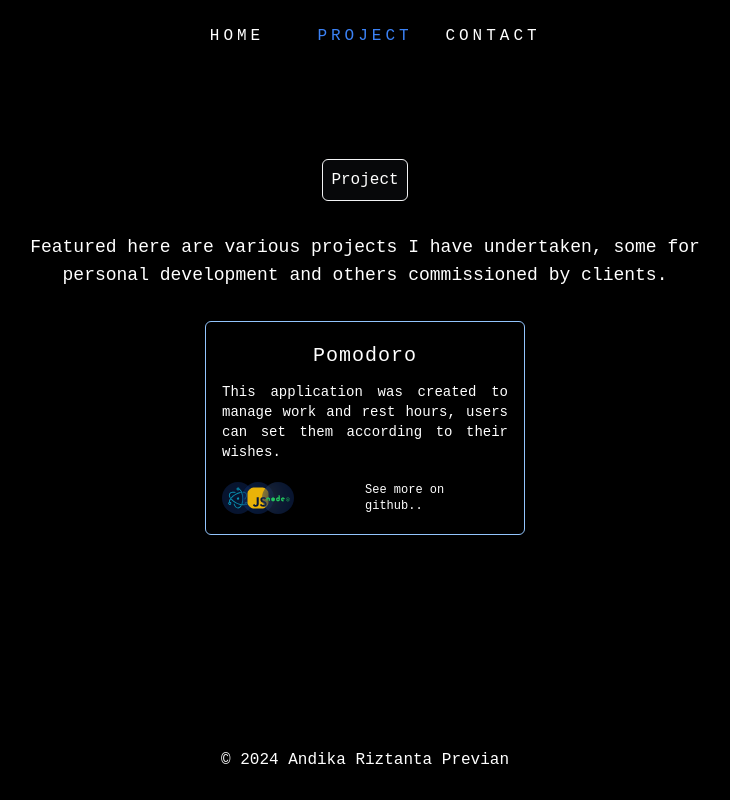
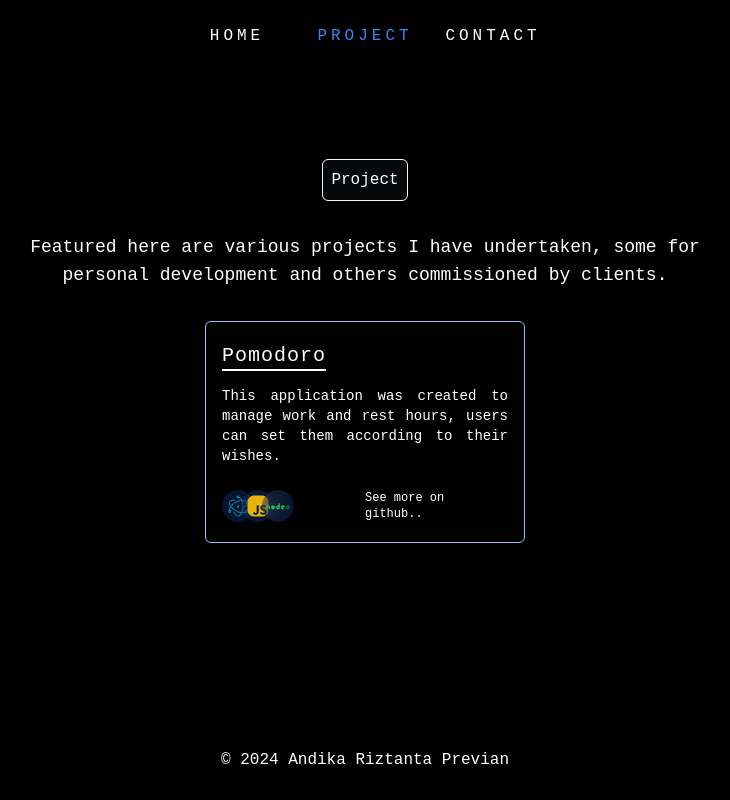
Before and after one commit to AndikaRiztantaPrevian/PORTOFOLIO, a React (Vite) app: page /project in a window 1280 px wide. Shown: the whole page, without its empty margins (275-1005 px from the left). Built offline with nearby package versions, Linux system fonts and the light colour scheme; the HTML template or start-up script is replaced by a standard one; a web font is replaced by a local one.

Commit message:
Ketinggalan

```diff
--- a/src/components/project/CardProject.jsx
+++ b/src/components/project/CardProject.jsx
@@ -8,11 +8,11 @@ const CardProject = () => {
     <div className="flex justify-center items-start gap-4 w-full h-2/4" data-aos="fade-out" data-aos-duration="2000" data-aos-offset="200">
         {/* Card 1 */}
         <div class="border border-blue-300 shadow rounded-md p-4 w-80 h-auto">
-            <div class="py-1 h-full flex flex-col justify-between space-y-3">
-                <div class="text-center text-xl tracking-wider">Pomodoro</div>
+            <div class="py-1 h-full flex flex-col justify-between space-y-4">
+                <div class="text-xl tracking-wider underline underline-offset-8 select-none">Pomodoro</div>
                 <div className="text-justify text-xs sm:text-sm">This application was created to manage work and rest hours, users can set them according to their wishes.</div>
                 <div class="flex h-10">
-                    <div className="flex items-end w-2/4">
+                    <div className="flex items-end w-2/4 cursor-pointer">
                         <TechStack icon={IoLogoElectron} name="Electron" color="text-cyan-600"/>
                         <TechStack icon={IoLogoJavascript} name="Javascript" color="text-yellow-500"/>
                         <TechStack icon={DiNodejs} name="NodeJS" color="text-green-500"/>
--- a/src/pages/Project.jsx
+++ b/src/pages/Project.jsx
@@ -9,7 +9,7 @@ const Project = () => {
         <div className="w-full h-full flex flex-col justify-center items-center mb-10 sm:mb-0 space-y-8">
           {/* Title Content */}
           <h4 className={`mb-4 sm:mb-0 ${title}`} data-aos="fade-out" data-aos-duration="1500" data-aos-offset="200">Project</h4>
-          <p className="w-full md:w-2/3 text-center text-sm sm:text-lg text-sm select-none" data-aos="fade-out" data-aos-duration="1800" data-aos-offset="200">Featured here are various projects I have undertaken, some for personal development and others commissioned by clients.</p>
+          <p className="w-full md:w-2/3 text-center text-sm sm:text-lg select-none" data-aos="fade-out" data-aos-duration="1800" data-aos-offset="200">Featured here are various projects I have undertaken, some for personal development and others commissioned by clients.</p>
           {/* Card Content */}
           <CardProject />
         </div>
```
